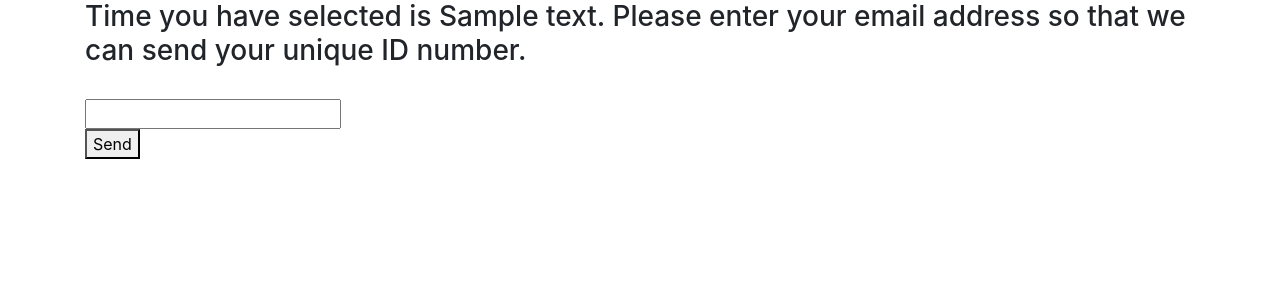
After one commit to Advaya24/Gocery, a Flask app: template templates/gocery/Mail.html in a window 1280 px wide. The commit adds this page. Shown: the top 300 px of the page. Run offline with Flask 2, Linux system fonts and the light colour scheme; the template is opened without the code that fills it: most values are stand-ins (such as "Sample title", 1, 10 or a date in 2020); some libraries are stand-ins or nearby versions.

Commit message:
added time shit

```diff
--- a/app.py
+++ b/app.py
@@ -12,6 +12,7 @@ gmaps = googlemaps.Client(key='AIzaSyB2FzTtHLFQEjOYzOXze6pXopbFUZlaR5o')
 #Variable Declaration Center...
 stores = []
 toggle = 5
+timing = []
 
 def get_place_id(name: str, location: Optional[str]) -> str:
     """Get the place id for place of given name and location
@@ -54,7 +55,7 @@ def got_location():
 def selected_store():
     i = request.form["Button"]
     content = {'store' : stores[int(i)]}
-    timing = []
+
     for i in range(toggle):
         timing.append(i)
     content['timing'] = timing
@@ -65,7 +66,11 @@ def selected_store():
 #def time_slots():
 #    return render_template('grocery/Store.html', )
 
-
+@app.route('/email_generator', methods=['POST'])
+def email_generator():
+    i = request.form["Button"]
+    content = {'timing' : timing[int(i)]}
+    return render_template('gocery/Mail.html', content=content)
 
 
 
--- /dev/null
+++ b/templates/gocery/Mail.html
@@ -0,0 +1,15 @@
+{% extends 'Base.html' %}
+{% block head %}
+
+{% endblock %}
+{% block body %}
+     <form action="{{ url_for('email_generator') }}" method="post">
+    <h3>
+    Time you have selected is {{ content }}
+    Please enter your email address so that we can send your unique ID number.
+    </h3>
+     <br/>
+    <input name="email"> <br/>
+     <button type="submit">Send</button>
+
+{% endblock %}
--- a/templates/gocery/Store.html
+++ b/templates/gocery/Store.html
@@ -3,7 +3,7 @@
 
 {% endblock %}
 {% block body %}
-    <form action="{{ url_for('selected_store') }}" method="post">
+    <form action="{{ url_for('email_generator') }}" method="post">
     <h3> {{ content['store'] }}</h3> <br>
     <br>
     <H3>
```
Also changed, not shown: templates/gocery/Time.html (deleted, +0 -8 lines).
